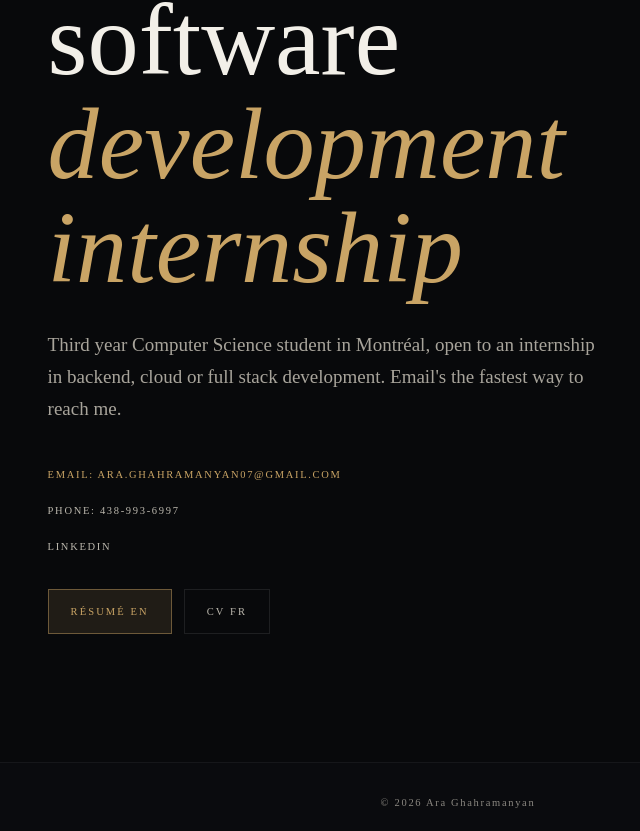
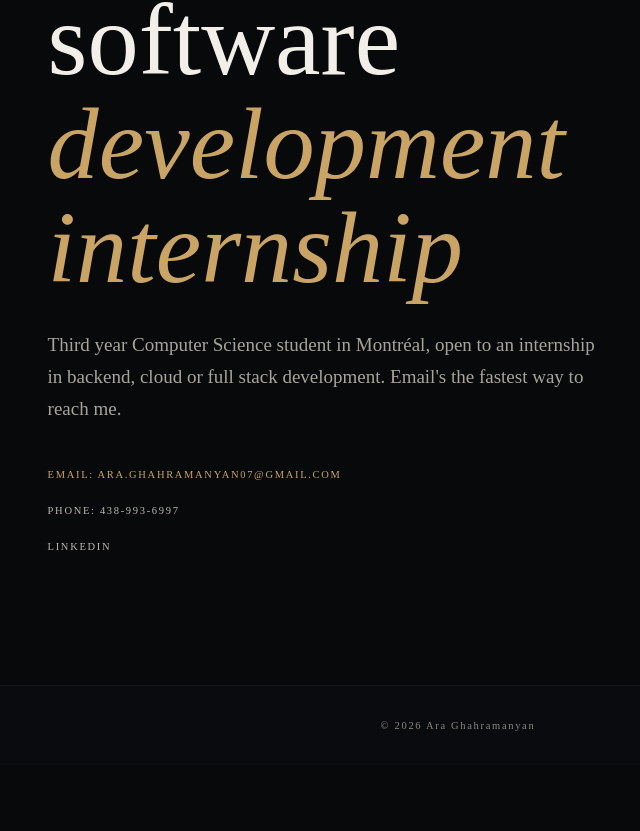
Before and after one commit to AraGhah/Portfolio, a Next.js app: page /en in a window 1280 px wide. Shown: the part 4391-5222 px from the top of the page, without its empty margins (182-822 px from the left). After the commit the page ends 5156 px from the top, so only its background shows below. Built offline with nearby package versions, Linux system fonts and the light colour scheme.

Commit message:
fixing small details

```diff
--- a/components/sections/Contact.tsx
+++ b/components/sections/Contact.tsx
@@ -3,20 +3,6 @@
 import { useTranslations } from 'next-intl';
 import { profile } from '@/content/profile';
 import { ScrollReveal } from '@/components/ScrollReveal';
-
-async function forceDownload(url: string, filename: string) {
-  const res = await fetch(url);
-  if (!res.ok) throw new Error(`Failed to fetch ${url}`);
-  const blob = await res.blob();
-  const objectUrl = URL.createObjectURL(blob);
-  const a = document.createElement('a');
-  a.href = objectUrl;
-  a.download = filename;
-  document.body.appendChild(a);
-  a.click();
-  a.remove();
-  URL.revokeObjectURL(objectUrl);
-}
 
 export function Contact() {
   const t = useTranslations('contact');
@@ -58,7 +44,7 @@ export function Contact() {
           <ul
             style={{
               listStyle: 'none',
-              margin: '0 0 32px',
+              margin: 0,
               padding: 0,
               display: 'flex',
               flexDirection: 'column',
@@ -111,52 +97,6 @@ export function Contact() {
             </li>
           </ul>
         </ScrollReveal>
-
-        <ScrollReveal delay={0.24}>
-          <div style={{ display: 'flex', flexWrap: 'wrap', gap: 12 }}>
-            <a
-              href={profile.resumeEn}
-              download="Ara_Ghahramanyan_EN.pdf"
-              onClick={(e) => {
-                e.preventDefault();
-                void forceDownload(profile.resumeEn, 'Ara_Ghahramanyan_EN.pdf');
-              }}
-              style={{
-                fontFamily: 'var(--font-mono)',
-                fontSize: 'var(--t-mono-nav)',
-                letterSpacing: '0.2em',
-                textTransform: 'uppercase',
-                padding: '14px 22px',
-                background: 'var(--acc-12)',
-                border: '1px solid rgba(201,164,101,.45)',
-                color: 'var(--acc)',
-                textDecoration: 'none',
-              }}
-            >
-              {t('resumeEn')}
-            </a>
-            <a
-              href={profile.resumeFr}
-              download="Ara_Ghahramanyan_FR.pdf"
-              onClick={(e) => {
-                e.preventDefault();
-                void forceDownload(profile.resumeFr, 'Ara_Ghahramanyan_FR.pdf');
-              }}
-              style={{
-                fontFamily: 'var(--font-mono)',
-                fontSize: 'var(--t-mono-nav)',
-                letterSpacing: '0.2em',
-                textTransform: 'uppercase',
-                padding: '14px 22px',
-                border: '1px solid var(--line)',
-                color: 'var(--ink-muted)',
-                textDecoration: 'none',
-              }}
-            >
-              {t('resumeFr')}
-            </a>
-          </div>
-        </ScrollReveal>
       </div>
     </section>
   );
--- a/content/profile.ts
+++ b/content/profile.ts
@@ -3,6 +3,4 @@ export const profile = {
   email: 'ara.ghahramanyan07@gmail.com',
   phone: '438-993-6997',
   linkedIn: 'https://linkedin.com/in/ara-ghahramanyan',
-  resumeEn: '/resume/ara-ghahramanyan-en.pdf',
-  resumeFr: '/resume/ara-ghahramanyan-fr.pdf',
 } as const;
--- a/messages/en.json
+++ b/messages/en.json
@@ -68,13 +68,13 @@
     "education": "Education",
     "work": "Experience",
     "educationItems": [
-      "Collège de Bois-de-Boulogne: Computer Science Technology (DEC), 2024 → now. Third year.",
+      "Collège de Bois-de-Boulogne: Computer Science Technology (DEC), 2024–now. Third year.",
       "Sourp Hagop High School"
     ],
     "workItems": [
       "Independent Developer, 2025–present. Building Dossier, Trade Catch and SentinelOps: backend architecture, REST APIs, authentication, databases, cloud deployment, and full-stack applications.",
       "Youth leader, SCAMA Community Centre. Led recreational and social activities for seniors over two summers.",
-      "Busser, Grillade Nostos, Sep → Nov 2025. Cleared and reset tables, supported the serving team through peak service."
+      "Busser, Grillade Nostos, Sep–Nov 2025. Cleared and reset tables, supported the serving team through peak service."
     ]
   },
   "contact": {
@@ -83,9 +83,7 @@
     "body": "Third year Computer Science student in Montréal, open to an internship in backend, cloud or full stack development. Email's the fastest way to reach me.",
     "email": "Email",
     "phone": "Phone",
-    "linkedIn": "LinkedIn",
-    "resumeEn": "Résumé EN",
-    "resumeFr": "CV FR"
+    "linkedIn": "LinkedIn"
   },
   "footer": {
     "copyright": "© {year} Ara Ghahramanyan"
--- a/messages/fr.json
+++ b/messages/fr.json
@@ -68,13 +68,13 @@
     "education": "Formation",
     "work": "Expérience",
     "educationItems": [
-      "Collège de Bois-de-Boulogne : Techniques de l’informatique (DEC), 2024 → maintenant. Troisième année.",
+      "Collège de Bois-de-Boulogne : Techniques de l’informatique (DEC), 2024–maintenant. Troisième année.",
       "École Sourp Hagop"
     ],
     "workItems": [
-      "Développeur indépendant, 2025 → maintenant. Construction de Dossier, Trade Catch et SentinelOps : architecture backend, API REST, authentification, bases de données, déploiement infonuagique et applications full stack.",
+      "Développeur indépendant, 2025–maintenant. Construction de Dossier, Trade Catch et SentinelOps : architecture backend, API REST, authentification, bases de données, déploiement infonuagique et applications full stack.",
       "Animateur jeunesse, Centre communautaire SCAMA. Animation d’activités récréatives et sociales pour aînés pendant deux étés.",
-      "Commis de salle, Grillade Nostos, Sep → Nov 2025. Débarrassage et remise en place des tables, soutien à l’équipe de service aux heures de pointe."
+      "Commis de salle, Grillade Nostos, Sep–Nov 2025. Débarrassage et remise en place des tables, soutien à l’équipe de service aux heures de pointe."
     ]
   },
   "contact": {
@@ -83,9 +83,7 @@
     "body": "Étudiant en troisième année en techniques de l’informatique à Montréal, ouvert à un stage en backend, infonuagique ou développement pleine pile. Le courriel est le moyen le plus rapide de me joindre.",
     "email": "Courriel",
     "phone": "Téléphone",
-    "linkedIn": "LinkedIn",
-    "resumeEn": "Résumé EN",
-    "resumeFr": "CV FR"
+    "linkedIn": "LinkedIn"
   },
   "footer": {
     "copyright": "© {year} Ara Ghahramanyan"
```
